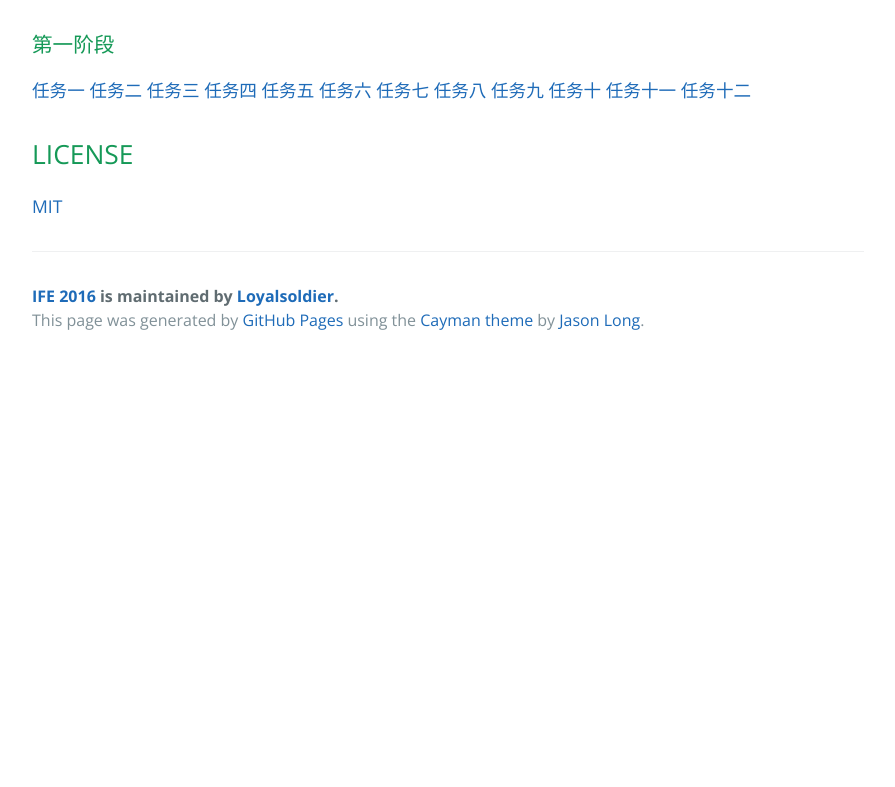
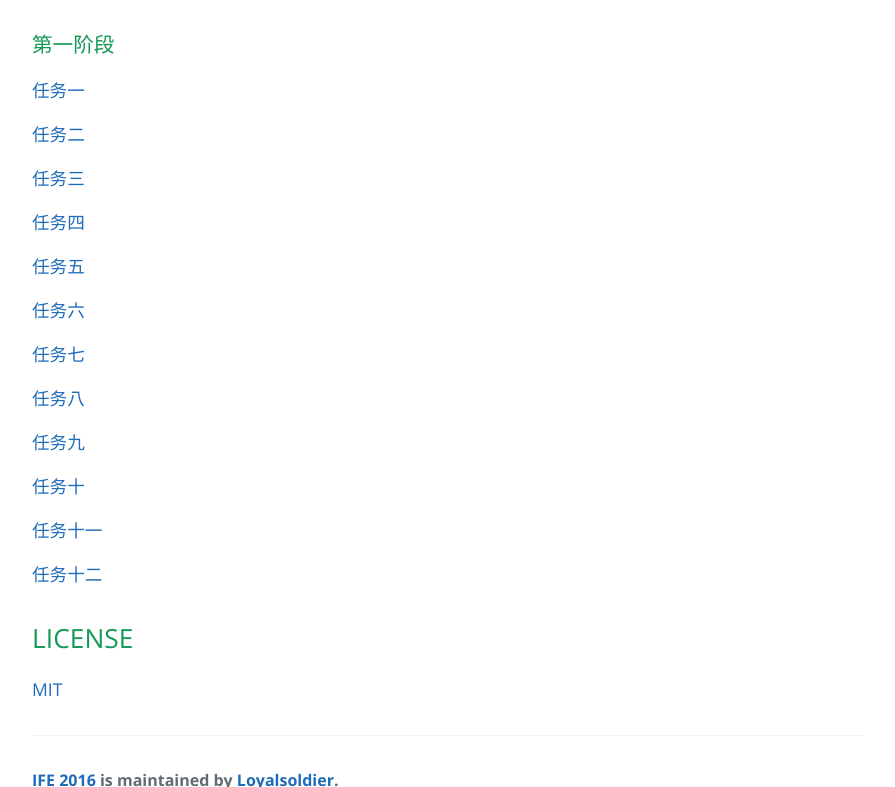
Before and after one commit to watervip/IFE2016, a plain HTML site: page index.html in a window 1280 px wide. Shown: the part 702-1489 px from the top of the page, without its empty margins (192-1087 px from the left). Before the commit the page ends 1066 px from the top, so only its background shows below. Drawn offline with nearby package versions, Linux system fonts and the light colour scheme.

```diff
--- a/index.html
+++ b/index.html
@@ -35,7 +35,29 @@
 <h3>
 <a id="第一阶段" class="anchor" href="#%E7%AC%AC%E4%B8%80%E9%98%B6%E6%AE%B5" aria-hidden="true"><span aria-hidden="true" class="octicon octicon-link"></span></a>第一阶段</h3>
 
-<p><a href="./Stage1/task01/task-01.html">任务一</a> <a href="./Stage1/task02/task-02.html">任务二</a> <a href="./Stage1/task03/task-03.html">任务三</a> <a href="./Stage1/task04/task-04.html">任务四</a> <a href="./Stage1/task05/task-05.html">任务五</a> <a href="./Stage1/task06/task-06.html">任务六</a> <a href="./Stage1/task07/task-07.html">任务七</a> <a href="./Stage1/task08/task-08.html">任务八</a> <a href="./Stage1/task09/task-09.html">任务九</a> <a href="./Stage1/task10/task-10.html">任务十</a> <a href="./Stage1/task11/task-11.html">任务十一</a> <a href="./Stage1/task12/task-12.html">任务十二</a></p>
+<p><a href="./Stage1/task01/task-01.html">任务一</a></p>
+
+<p><a href="./Stage1/task02/task-02.html">任务二</a></p>
+
+<p><a href="./Stage1/task03/task-03.html">任务三</a></p>
+
+<p><a href="./Stage1/task04/task-04.html">任务四</a></p>
+
+<p><a href="./Stage1/task05/task-05.html">任务五</a></p>
+
+<p><a href="./Stage1/task06/task-06.html">任务六</a></p>
+
+<p><a href="./Stage1/task07/task-07.html">任务七</a></p>
+
+<p><a href="./Stage1/task08/task-08.html">任务八</a></p>
+
+<p><a href="./Stage1/task09/task-09.html">任务九</a></p>
+
+<p><a href="./Stage1/task10/task-10.html">任务十</a></p>
+
+<p><a href="./Stage1/task11/task-11.html">任务十一</a></p>
+
+<p><a href="./Stage1/task12/task-12.html">任务十二</a></p>
 
 <h2>
 <a id="license" class="anchor" href="#license" aria-hidden="true"><span aria-hidden="true" class="octicon octicon-link"></span></a>LICENSE</h2>
--- a/params.json
+++ b/params.json
@@ -1,7 +1,7 @@
 {
   "name": "IFE 2016",
   "tagline": "百度前端技术学院 2016 年春季班练习 Demo",
-  "body": "# IFE2016：百度前端技术学院 2016 年春季班 Demo\r\n\r\n参加[百度前端技术学院](http://ife.baidu.com) 2016 年春季班，练习 HTML、CSS、JavaScript 等……\r\n\r\n## 春季班详情\r\n\r\n参见：http://ife.baidu.com/static/2016spring.html\r\n\r\n## 习题 Demo\r\n\r\n### 第一阶段\r\n\r\n[任务一](./Stage1/task01/task-01.html) [任务二](./Stage1/task02/task-02.html) [任务三](./Stage1/task03/task-03.html) [任务四](./Stage1/task04/task-04.html) [任务五](./Stage1/task05/task-05.html) [任务六](./Stage1/task06/task-06.html) [任务七](./Stage1/task07/task-07.html) [任务八](./Stage1/task08/task-08.html) [任务九](./Stage1/task09/task-09.html) [任务十](./Stage1/task10/task-10.html) [任务十一](./Stage1/task11/task-11.html) [任务十二](./Stage1/task12/task-12.html)\r\n\r\n## LICENSE\r\n\r\n[MIT](https://github.com/Loyalsoldier/IFE2016/blob/master/LICENSE)\r\n",
+  "body": "# IFE2016：百度前端技术学院 2016 年春季班 Demo\r\n\r\n参加[百度前端技术学院](http://ife.baidu.com) 2016 年春季班，练习 HTML、CSS、JavaScript 等……\r\n\r\n## 春季班详情\r\n\r\n参见：http://ife.baidu.com/static/2016spring.html\r\n\r\n## 习题 Demo\r\n\r\n### 第一阶段\r\n\r\n[任务一](./Stage1/task01/task-01.html)\r\n\r\n[任务二](./Stage1/task02/task-02.html)\r\n\r\n[任务三](./Stage1/task03/task-03.html)\r\n\r\n[任务四](./Stage1/task04/task-04.html)\r\n\r\n[任务五](./Stage1/task05/task-05.html)\r\n\r\n[任务六](./Stage1/task06/task-06.html)\r\n\r\n[任务七](./Stage1/task07/task-07.html)\r\n\r\n[任务八](./Stage1/task08/task-08.html)\r\n\r\n[任务九](./Stage1/task09/task-09.html)\r\n\r\n[任务十](./Stage1/task10/task-10.html)\r\n\r\n[任务十一](./Stage1/task11/task-11.html)\r\n\r\n[任务十二](./Stage1/task12/task-12.html)\r\n\r\n## LICENSE\r\n\r\n[MIT](https://github.com/Loyalsoldier/IFE2016/blob/master/LICENSE)\r\n",
   "google": "",
   "note": "Don't delete this file! It's used internally to help with page regeneration."
 }
```
